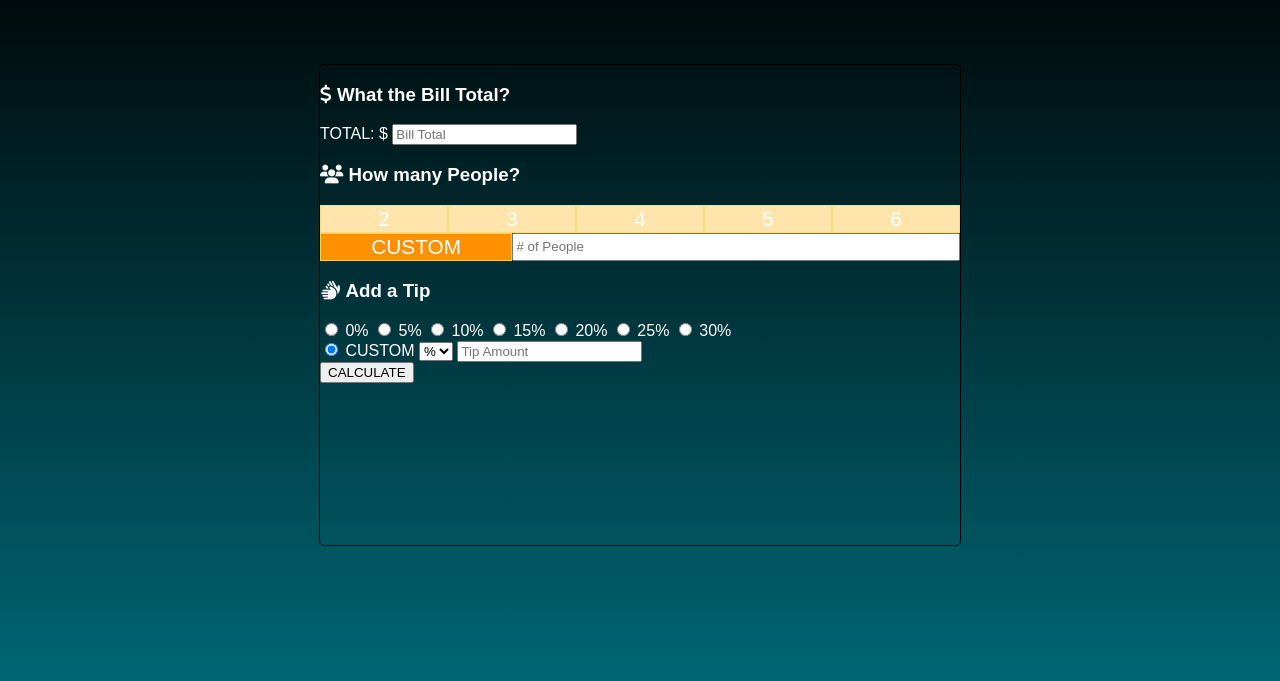
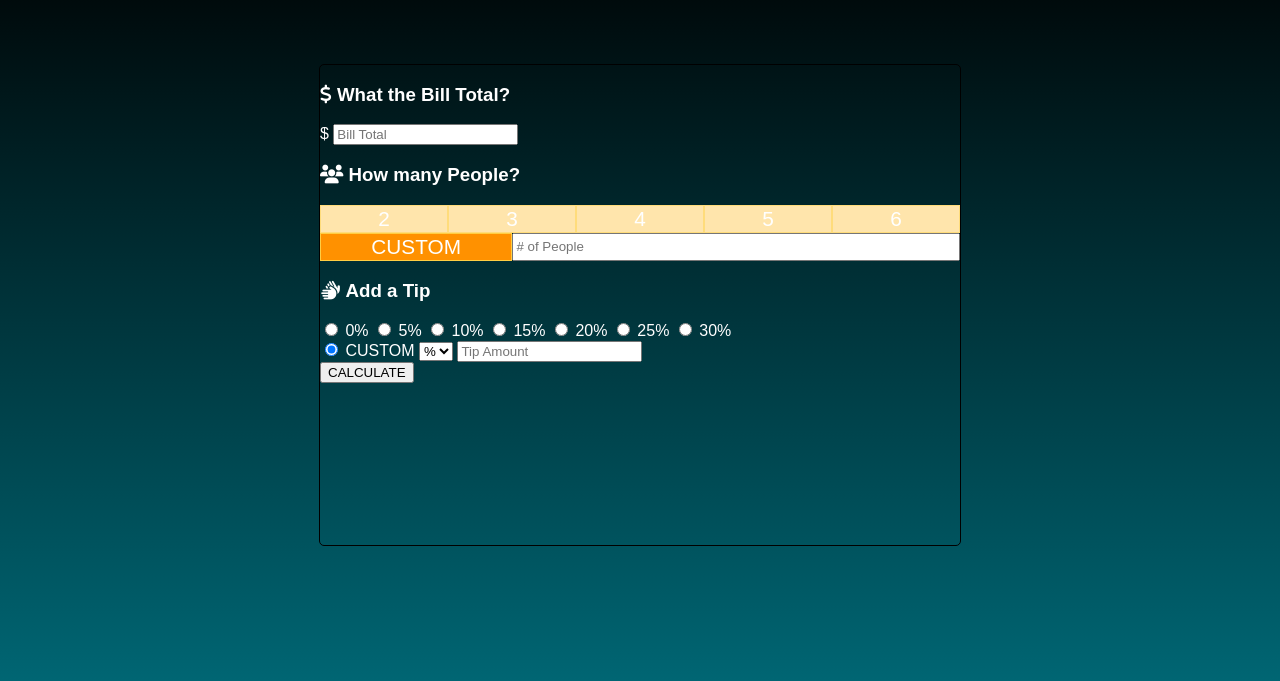
Before and after one commit to DeanLaz/BillSplitX, a plain HTML site: page index.html in a window 1280 px wide. Shown: the part 79-760 px from the top of the page. Drawn offline with Linux system fonts and the light colour scheme.

Commit message:
header change

```diff
--- a/index.html
+++ b/index.html
@@ -15,11 +15,11 @@
       <h1>BillSplitX</h1>
     </div>
     <div class="bill-split-container">
+      <div class="bill-header">
+        <h3><i class="fa fa-dollar-sign"></i> What the Bill Total?</h3>
+      </div>
       <div class="bill-value" id="bill-value">
-        <div class="bill-header">
-          <h3><i class="fa fa-dollar-sign"></i> What the Bill Total?</h3>
-        </div>
-        <label class="bill-input" for="bill-option">TOTAL: $</label>
+        <label class="bill-input" for="bill-option">$</label>
         <input
           type="number"
           placeholder="Bill Total"
```
